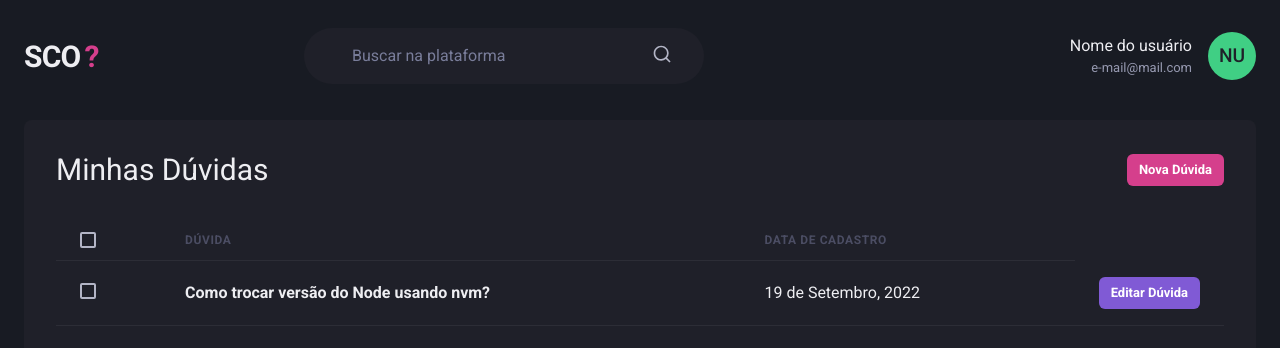
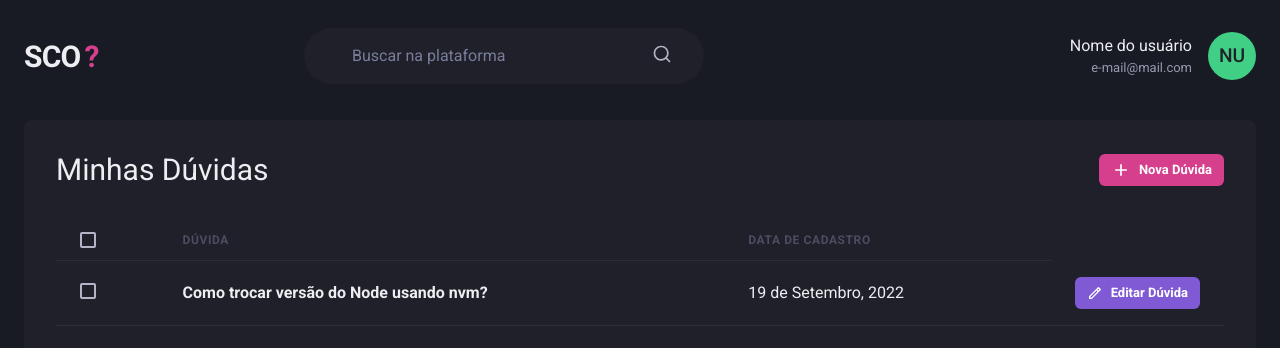
Before and after one commit to GabrielNogueiraBR/Software-Community-Open-Source, a Next.js app: page /questions in a window 1280 px wide. Shown: the top 348 px of the page. Built offline with nearby package versions, Linux system fonts and the light colour scheme.

Commit message:
fix: fixing button icons

```diff
--- a/src/pages/questions/index.tsx
+++ b/src/pages/questions/index.tsx
@@ -1,6 +1,7 @@
 import { Box, Button, Checkbox, Flex, Heading, Icon, Table, Tbody, Td, Th, Thead, Tr, Text } from "@chakra-ui/react";
 import Link from "next/link";
 import Header from "../../components/Header";
+import { RiAddLine, RiPencilLine } from "react-icons/ri";
 
 export default function QuestionList() {
    return (
@@ -19,6 +20,7 @@ export default function QuestionList() {
                      size="sm"
                      fontSize="small"
                      colorScheme="pink"
+                     leftIcon={<Icon as={RiAddLine} fontSize="20" />}
                   >
                      Nova Dúvida
                   </Button>
@@ -49,6 +51,7 @@ export default function QuestionList() {
                               size="sm"
                               fontSize="small"
                               colorScheme="purple"
+                              leftIcon={<Icon as={RiPencilLine} fontSize="16" />}
                            >
                               Editar Dúvida
                            </Button>
```
